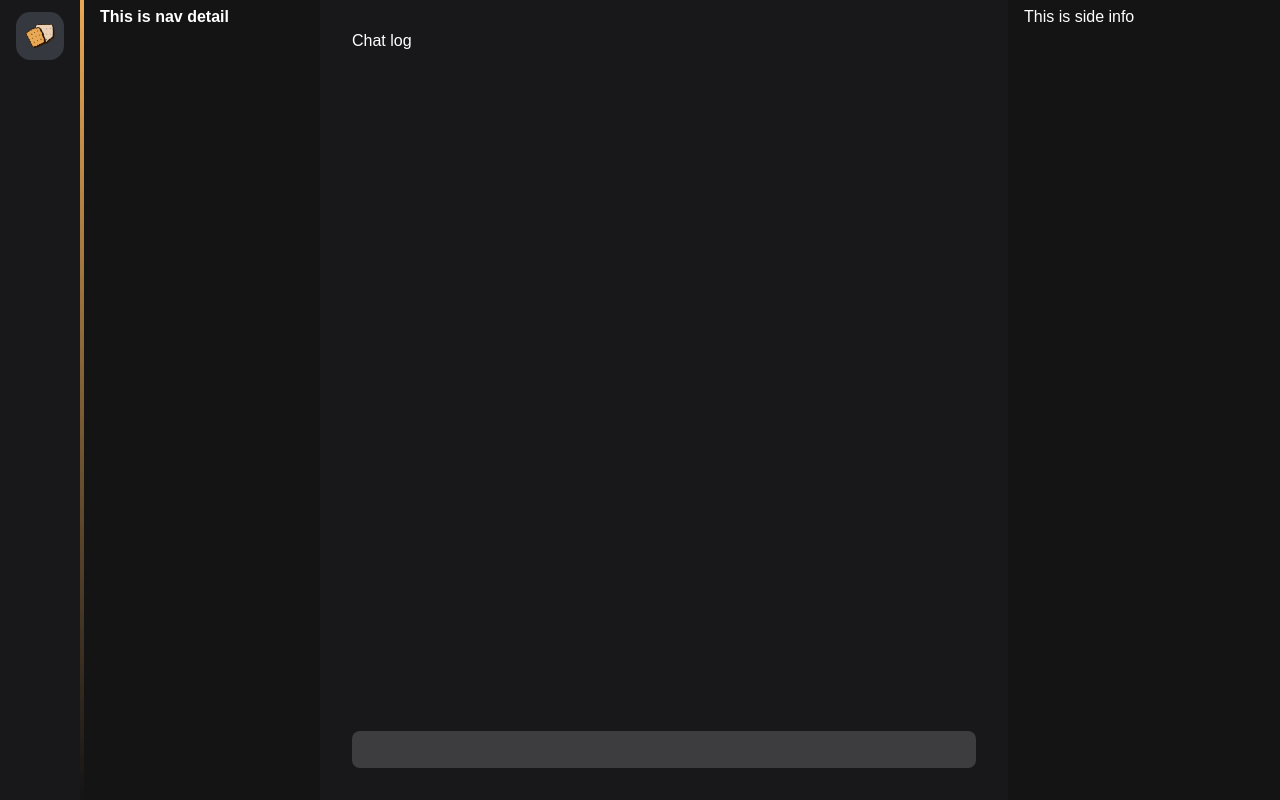
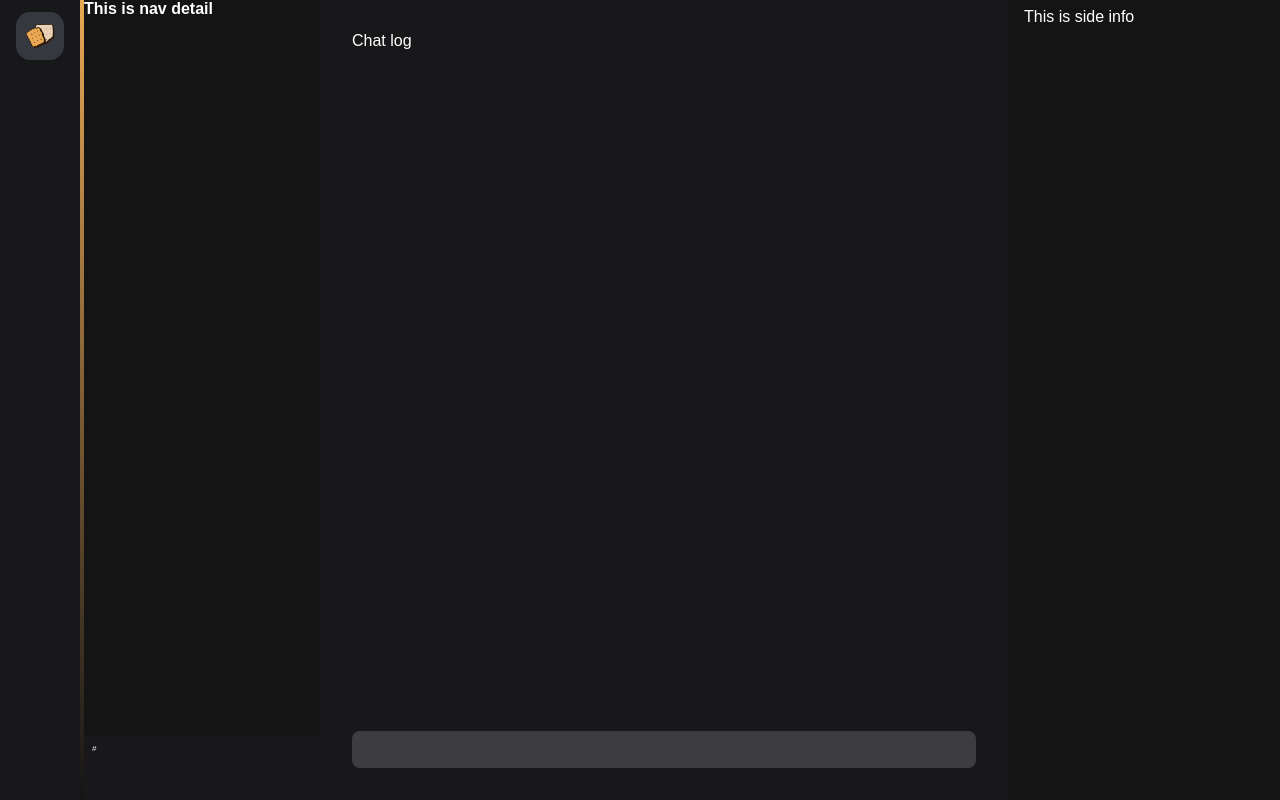
Before and after one commit to Team-SnackChat/SnackChat_Frontend, a React (Create React App) app: page /home in a window 1280 px wide. Built offline with nearby package versions, Linux system fonts and the light colour scheme; no server answers.

Commit message:
navDetail ë밑에 user이름과 tag추가

```diff
--- a/src/assets/styles/index.ts
+++ b/src/assets/styles/index.ts
@@ -1,10 +1,23 @@
 import styled from 'styled-components';
+
+interface DefaultFontProps {
+  fontSize: number;
+  fontColor: string;
+}
 
 export const DefaultP = styled.p`
   font-family: 'Noto Sans KR', sans-serif;
   font-size: 1rem;
   font-weight: normal;
   color: white;
+  margin: 0;
+`;
+
+export const DefaultPCustom = styled.p<DefaultFontProps>`
+  font-family: 'Noto Sans KR', sans-serif;
+  font-size: ${(props) => props.fontSize || 1}rem;
+  font-weight: normal;
+  color: ${(props) => props.fontColor || 'white'};
   margin: 0;
 `;
 
--- a/src/components/navbar/nav-detail/NavDetail.tsx
+++ b/src/components/navbar/nav-detail/NavDetail.tsx
@@ -1,22 +1,44 @@
+import { useSelector } from 'react-redux';
 import styled from 'styled-components';
-import { DefaultBoldP } from '../../../assets/styles';
-import { MAIN_COLOR_DARK } from '../../../assets/colors';
+import { DefaultP, DefaultPCustom, DefaultBoldP } from '../../../assets/styles';
+import { MAIN_COLOR_BASE, MAIN_COLOR_DARK } from '../../../assets/colors';
+import { RootStateType } from '../../../store/configureStore';
+import { parseToken } from '../../../services/snackchat-api';
 
 const DetailNav = styled.nav`
   background-color: ${MAIN_COLOR_DARK};
-  padding: 0.5rem 1rem;
   width: 100%;
   height: auto;
   display: flex;
   flex-direction: column;
+  justify-content: space-between;
+`;
+
+const UserProfileDiv = styled.div`
+  display: flex;
+  width: 100%;
+  padding: 0.5rem;
+  height: 3rem;
+  background-color: ${MAIN_COLOR_BASE};
 `;
 
 export default function NavDetail() {
+  const accessTokenLog = useSelector(
+    (state: RootStateType) => state.getToken.accessToken,
+  );
+  const accessToken = parseToken(accessTokenLog);
+  const [userName, userTag] = accessToken.nickname.split('#');
   const tmpString: string = 'This is nav detail';
 
   return (
     <DetailNav>
       <DefaultBoldP>{tmpString}</DefaultBoldP>
+      <UserProfileDiv>
+        <DefaultP>{userName}</DefaultP>
+        <DefaultPCustom fontColor="#ffffff" fontSize={0.5}>
+          #{userTag}
+        </DefaultPCustom>
+      </UserProfileDiv>
     </DetailNav>
   );
 }
--- a/src/pages/home/Home.tsx
+++ b/src/pages/home/Home.tsx
@@ -1,8 +1,12 @@
+import { useEffect } from 'react';
+import { useSelector } from 'react-redux';
 import styled from 'styled-components';
 import { Navbar } from '../../components/navbar';
 import { SideInfo } from '../../components/side-info';
 import { HomeContentsText } from '../../components/home-contents';
 import { MAIN_COLOR_BASE } from '../../assets/colors';
+import { RootStateType } from '../../store/configureStore';
+import { parseToken } from '../../services/snackchat-api';
 
 const HomeDiv = styled.div`
   width: 100vw;
@@ -13,6 +17,17 @@ const HomeDiv = styled.div`
 `;
 
 export default function Home() {
+  const accessTokenLog = useSelector(
+    (state: RootStateType) => state.getToken.accessToken,
+  );
+  const refreshTokenLog = useSelector(
+    (state: RootStateType) => state.getToken.refreshToken,
+  );
+
+  useEffect(() => {
+    console.log(parseToken(accessTokenLog));
+    console.log(parseToken(refreshTokenLog));
+  }, [accessTokenLog, refreshTokenLog]);
   return (
     <HomeDiv>
       <Navbar />
--- a/src/pages/login/kakao-loading/KakaoLoading.tsx
+++ b/src/pages/login/kakao-loading/KakaoLoading.tsx
@@ -6,18 +6,7 @@ import store, { RootStateType } from '../../../store/configureStore';
 import { asyncGetToken } from '../../../store/reducers/getTokenReducer';
 import { MAIN_COLOR_BASE } from '../../../assets/colors';
 import { LoadingContents } from '../../../components/loading-contents';
-
-interface TokenResponseType {
-  refresh: string;
-  access: string;
-  msg: string;
-}
-
-interface TokenType {
-  email: string;
-  nickname: string;
-  user_id: number;
-}
+import { parseToken } from '../../../services/snackchat-api';
 
 const KakaoLoadingDiv = styled.div`
   width: 100vw;
@@ -45,20 +34,9 @@ export default function KakaoLoading() {
   const accessTokenLog = useSelector(
     (state: RootStateType) => state.getToken.accessToken,
   );
-  const refreshTokenLog = useSelector(
-    (state: RootStateType) => state.getToken.refreshToken,
-  );
-
-  useEffect(() => {
-    const accessTokenDetail = getTokenJson(accessTokenLog);
-    const refreshTokenDetail = getTokenJson(refreshTokenLog);
-    console.dir(`accessTokenDetail:${accessTokenDetail.nickname}`);
-    console.dir(`refreshTokenDetail:${refreshTokenDetail.nickname}`);
-  }, [accessTokenLog, refreshTokenLog]);
 
   useEffect(() => {
     const asyncGetTokenWrapper = async () => {
-      console.log('tmpFunc');
       await store.dispatch(asyncGetToken(KAKAO_AUTHORIZATION_CODE));
     };
 
@@ -69,27 +47,6 @@ export default function KakaoLoading() {
     }
   }, [KAKAO_AUTHORIZATION_CODE, navigate, accessTokenLog]);
 
-  const getTokenJson = (token: string | null): TokenType => {
-    if (token) {
-      const tokenPayload = token
-        .split('.')[1]
-        .replace(/-/g, '+')
-        .replace(/_/g, '/');
-      const payloadDecode = decodeURIComponent(
-        window
-          .atob(tokenPayload)
-          .split('')
-          .map((c) => {
-            const tmp = `00${c.charCodeAt(0).toString(16)}`.slice(-2);
-            return `%${tmp}`;
-          })
-          .join(''),
-      );
-      return JSON.parse(payloadDecode);
-    }
-    return { email: '', nickname: '', user_id: -1 };
-  };
-
   return (
     <KakaoLoadingDiv>
       <LoadingContents />
--- a/src/services/snackchat-api/index.ts
+++ b/src/services/snackchat-api/index.ts
@@ -27,3 +27,36 @@ export const postAuthorizationCode = async (
   }
   return '';
 };
+
+export interface TokenResponseType {
+  refresh: string;
+  access: string;
+  msg: string;
+}
+
+export interface TokenType {
+  email: string;
+  nickname: string;
+  user_id: number;
+}
+
+export const parseToken = (token: string | null): TokenType => {
+  if (token) {
+    const tokenPayload = token
+      .split('.')[1]
+      .replace(/-/g, '+')
+      .replace(/_/g, '/');
+    const payloadDecode = decodeURIComponent(
+      window
+        .atob(tokenPayload)
+        .split('')
+        .map((c) => {
+          const tmp = `00${c.charCodeAt(0).toString(16)}`.slice(-2);
+          return `%${tmp}`;
+        })
+        .join(''),
+    );
+    return JSON.parse(payloadDecode);
+  }
+  return { email: '', nickname: '', user_id: -1 };
+};
```
